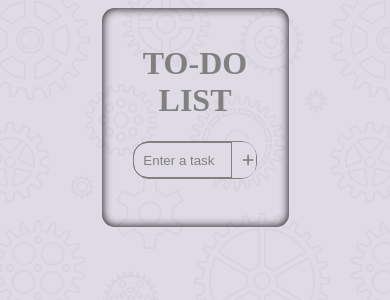
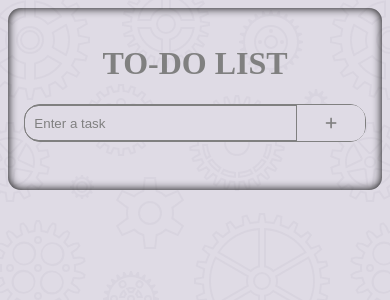
Before and after one commit to PLD908/To-Do, a React (Create React App) app in the folder to-do/: page / in a window 390 px wide. Shown: the top 300 px of the page. Built offline with nearby package versions, Linux system fonts and the light colour scheme.

Commit message:
Worked on the responsive

```diff
--- a/to-do/src/components/TodosList.jsx
+++ b/to-do/src/components/TodosList.jsx
@@ -64,7 +64,7 @@ const TodosList = ({ todos, setTodos, setEditTodo }) => {
     };
 
   return (
-    <div>
+    <div className='todo'>
         {todos.map((todo) => (
             <li className='todo-list' key={todo.id}>
                 <input type="text" value={todo.title} className={`list ${todo.completed ? "complete" : ""}`} onChange={(event) => event.preventDefault()} />
--- a/to-do/src/index.css
+++ b/to-do/src/index.css
@@ -12,7 +12,7 @@ body{
     box-shadow: 0 0 10px inset;
     padding: 1em;
     padding-bottom: 3em;
-    width: 50%;
+    width: 80%;
     margin: 0 auto;
     text-align: center;
     border-radius: 0.8em;
@@ -112,3 +112,34 @@ li{
 .Toastify__progress-bar {
     background: gray;
 }
+
+
+
+
+@media (max-width: 800px) {
+    .container{
+        width: 100%;
+    }
+}
+
+@media (max-width: 640px) {
+    .card .input-box{
+        width: 100%;
+    }
+    li{
+        width: 100%;
+    }
+}
+
+@media (max-width: 515px) {
+    li{
+        flex-direction: column;
+        align-items: normal;
+    }
+    .icons{
+        margin-top: 15px;
+    }
+    .todo-list input{
+        width: 100%;
+    }
+}
```
